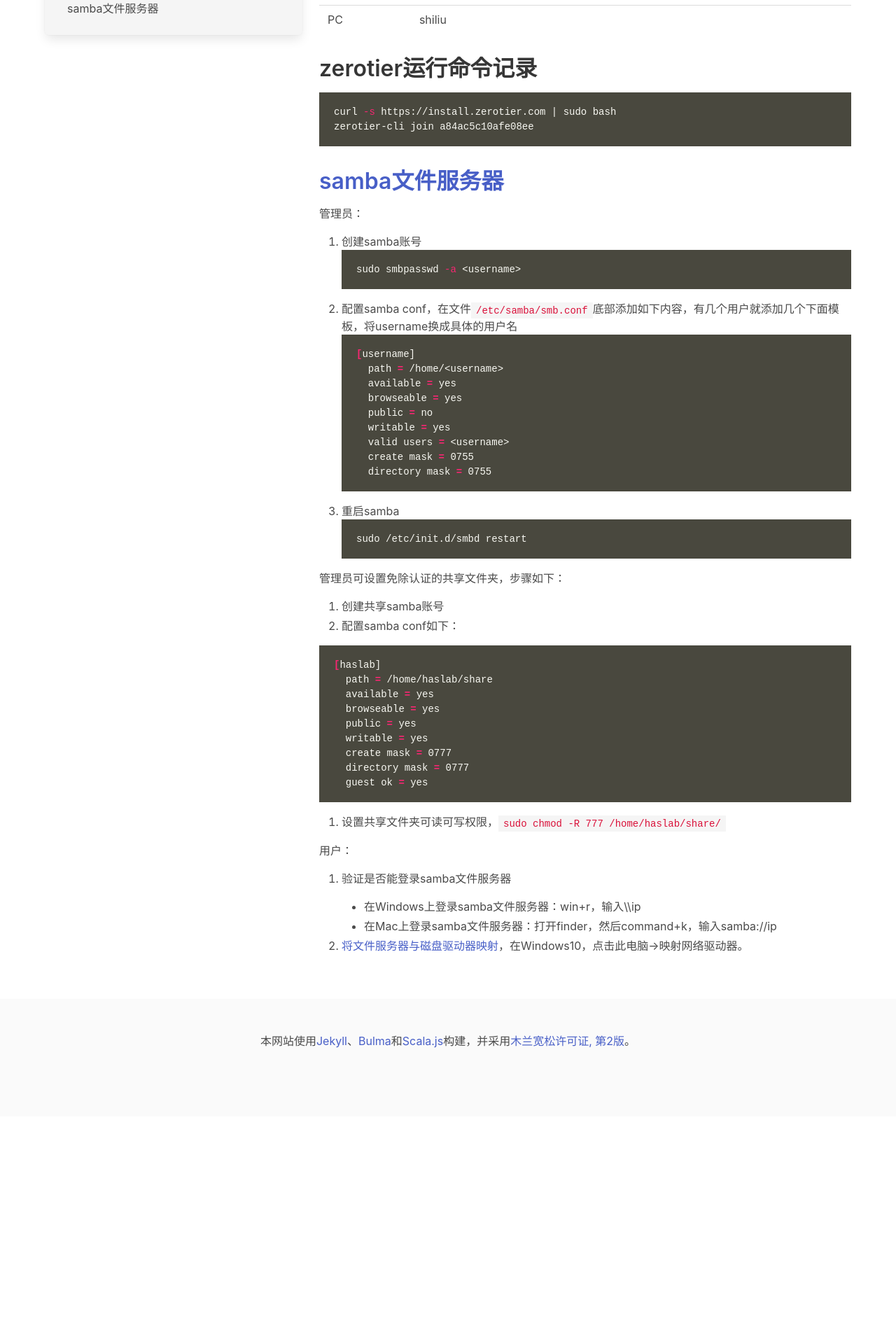
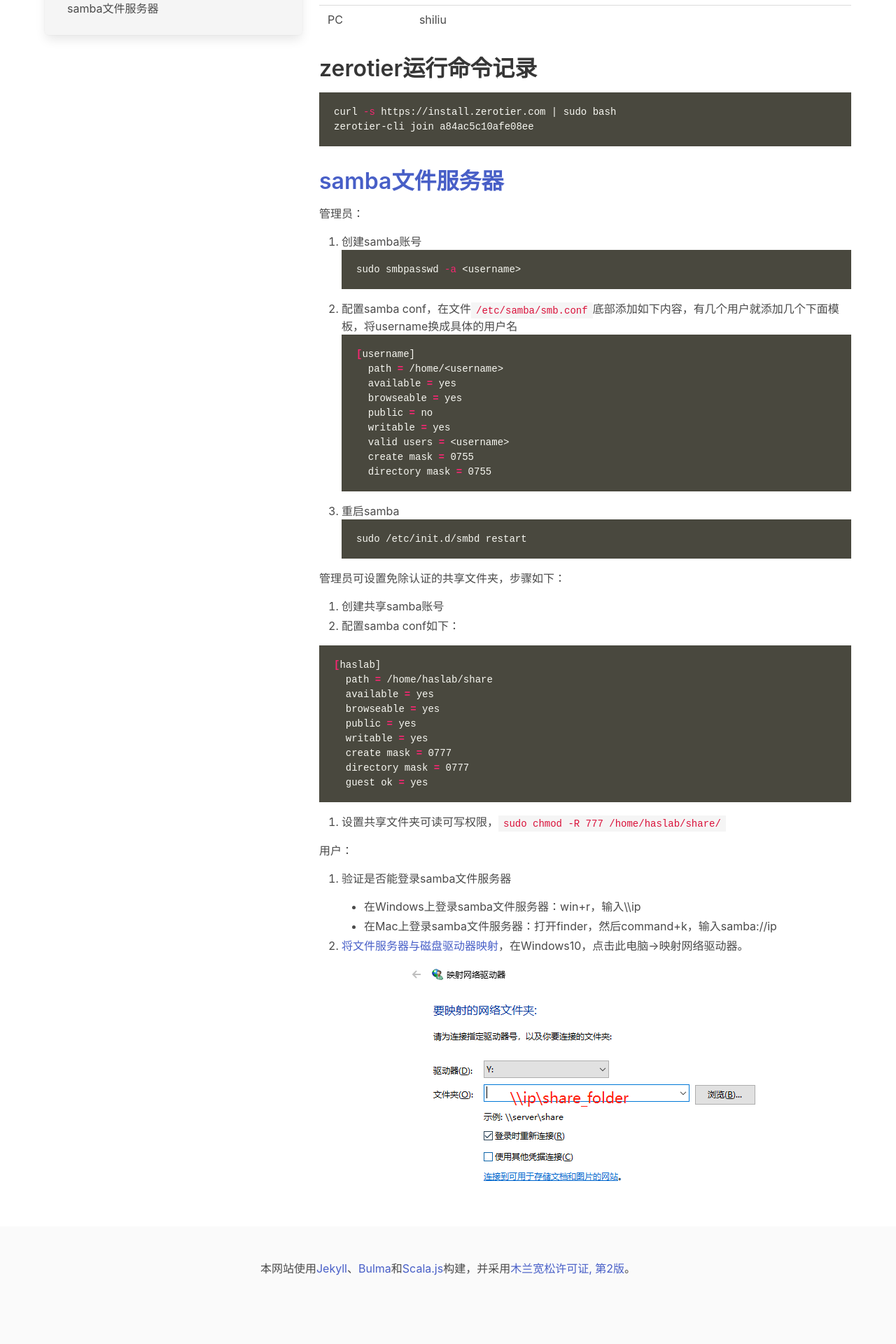
Before and after one commit to haslaboratory/haslaboratory.github.io, a Jekyll site: the page built from _docs/research/labserver.md, in a window 1280 px wide. Shown: the part 734-2654 px from the top of the page at 70% size. Built offline with Jekyll 4.4.1, drawn with Linux system fonts in a browser that asks for light colours; nearby versions of some CDN libraries; library files that are not in the unit come from our copies; before the commit the page ends 2329 px from its top, so only the background shows below that.

Commit message:
Update labserver.md
fix image path

```diff
--- a/_docs/research/labserver.md
+++ b/_docs/research/labserver.md
@@ -79,4 +79,4 @@
 - 在Mac上登录samba文件服务器：打开finder，然后command+k，输入samba://ip
 2. [将文件服务器与磁盘驱动器映射](https://blog.csdn.net/hunanchenxingyu/article/details/9751639)，在Windows10，点击此电脑->映射网络驱动器。
 
-![](../../images/2021-6-4-labserver/samba_driver.png)
+![](../../images/2021-06-4-labserver/samba_driver.png)
```
